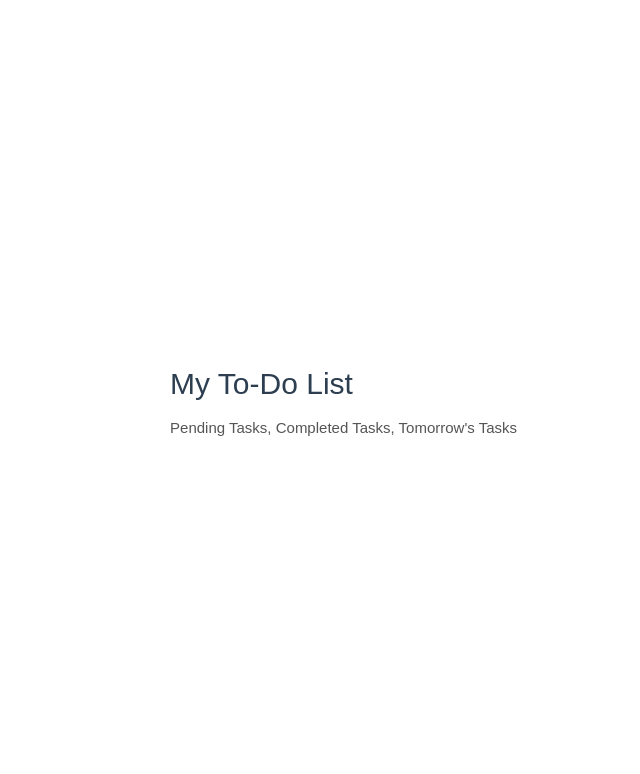
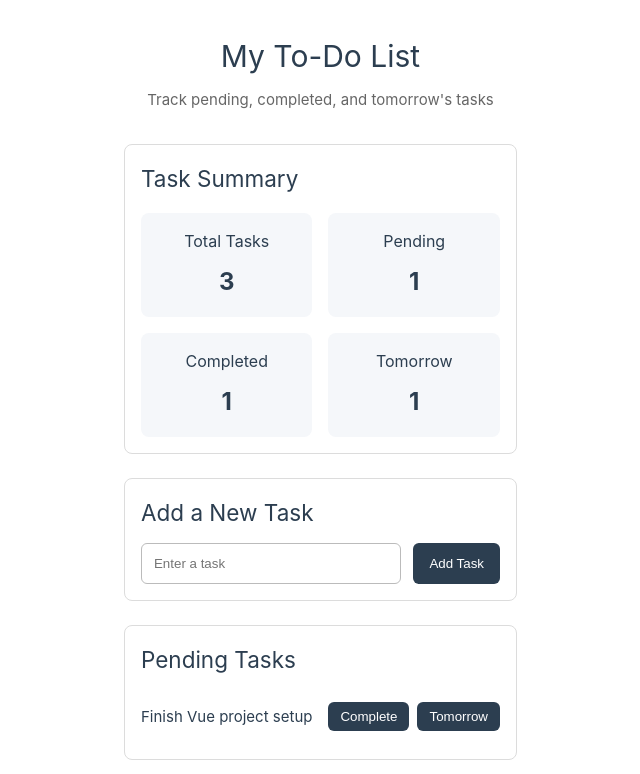
Before and after one commit to ccontre03/Git, a Vue app in the folder todo-pina-project/todo-pina-project/: page / in a window 1280 px wide. Shown: the top 774 px of the page, without its empty margins (91-731 px from the left). Built offline with nearby package versions, Linux system fonts and the light colour scheme.

Commit message:
Task Connections

```diff
--- a/todo-pina-project/todo-pina-project/src/App.vue
+++ b/todo-pina-project/todo-pina-project/src/App.vue
@@ -1,23 +1,35 @@
+<script setup>
+import TaskForm from './components/TaskForm.vue'
+import TaskList from './components/TaskList.vue'
+import TaskSummary from './components/TaskSummary.vue'
+</script>
+
 <template>
-  <main class="app">
+  <main class="app-container">
     <h1>My To-Do List</h1>
-    <p>Pending Tasks, Completed Tasks, Tomorrow's Tasks</p>
+    <p class="subtitle">Track pending, completed, and tomorrow's tasks</p>
+
+    <TaskSummary />
+    <TaskForm />
+    <TaskList />
   </main>
 </template>
 
 <style scoped>
-.app {
+.app-container {
   max-width: 900px;
   margin: 0 auto;
   padding: 2rem;
-  font-family: Arial, sans-serif;
 }
 
 h1 {
   margin-bottom: 0.5rem;
+  text-align: center;
 }
 
-p {
-  color: #555;
+.subtitle {
+  text-align: center;
+  color: #666666;
+  margin-bottom: 2rem;
 }
 </style>
```
